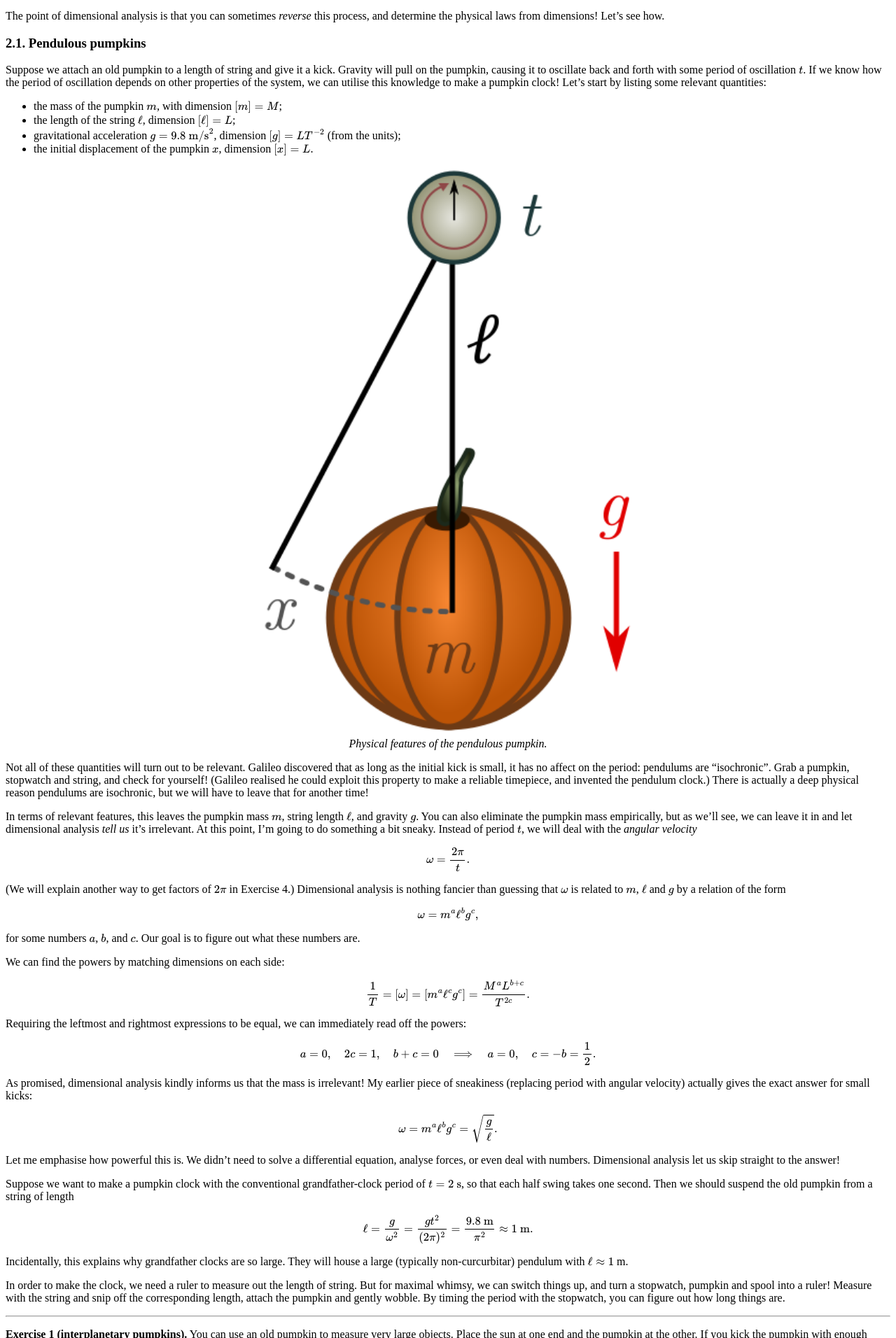
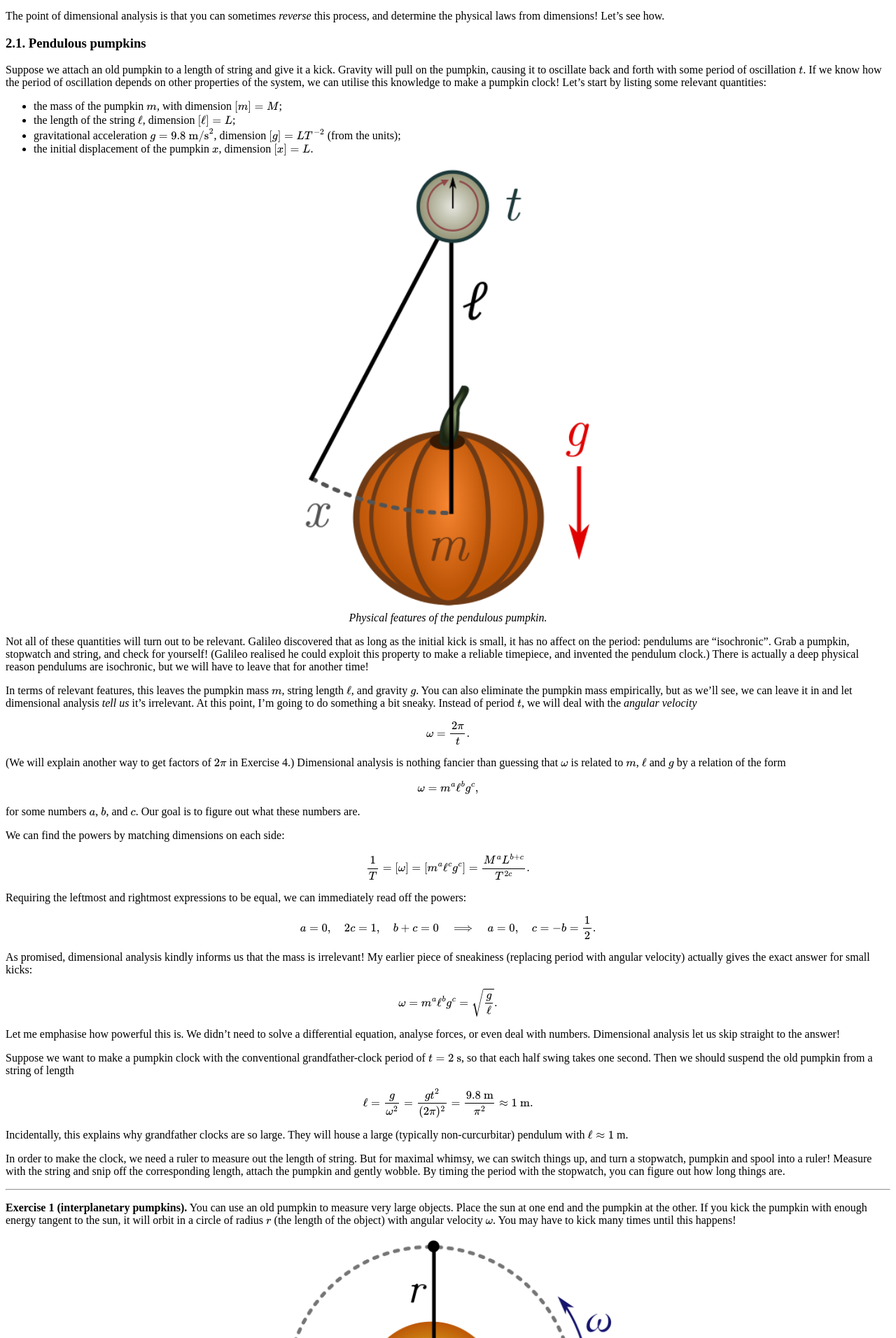
Before and after one commit to hapax/hapax.github.io, a Jekyll site: the page built from assets/simple-physics.md, in a window 1280 px wide. Shown: the part 3939-5851 px from the top of the page at 70% size. Built offline with Jekyll 4.4.1, drawn with Linux system fonts in a browser that asks for light colours; our own code applies the rules of GitHub Pages for plain Markdown files; formulas are drawn with MathJax 3; a script that is not in the unit is left out.

Commit message:
Update simple-physics.md

```diff
--- a/assets/simple-physics.md
+++ b/assets/simple-physics.md
@@ -217,7 +217,7 @@
 
 <figure>
     <div style="text-align:center"><img src
-    ="/images/posts/hacker3.png" width="45%"/>
+    ="/images/posts/hacker3.png" width="35%"/>
 		    <figcaption><i>Physical features of the pendulous pumpkin.</i></figcaption>
 	</div>
 	</figure>
@@ -317,7 +317,7 @@
 
 <figure>
     <div style="text-align:center"><img src
-    ="/images/posts/hacker4.png" width="45%"/>
+    ="/images/posts/hacker4.png" width="40%"/>
 		    <figcaption><i>Measuring interplanetary distances with a pumpkin.</i></figcaption>
 	</div>
 	</figure>
```
